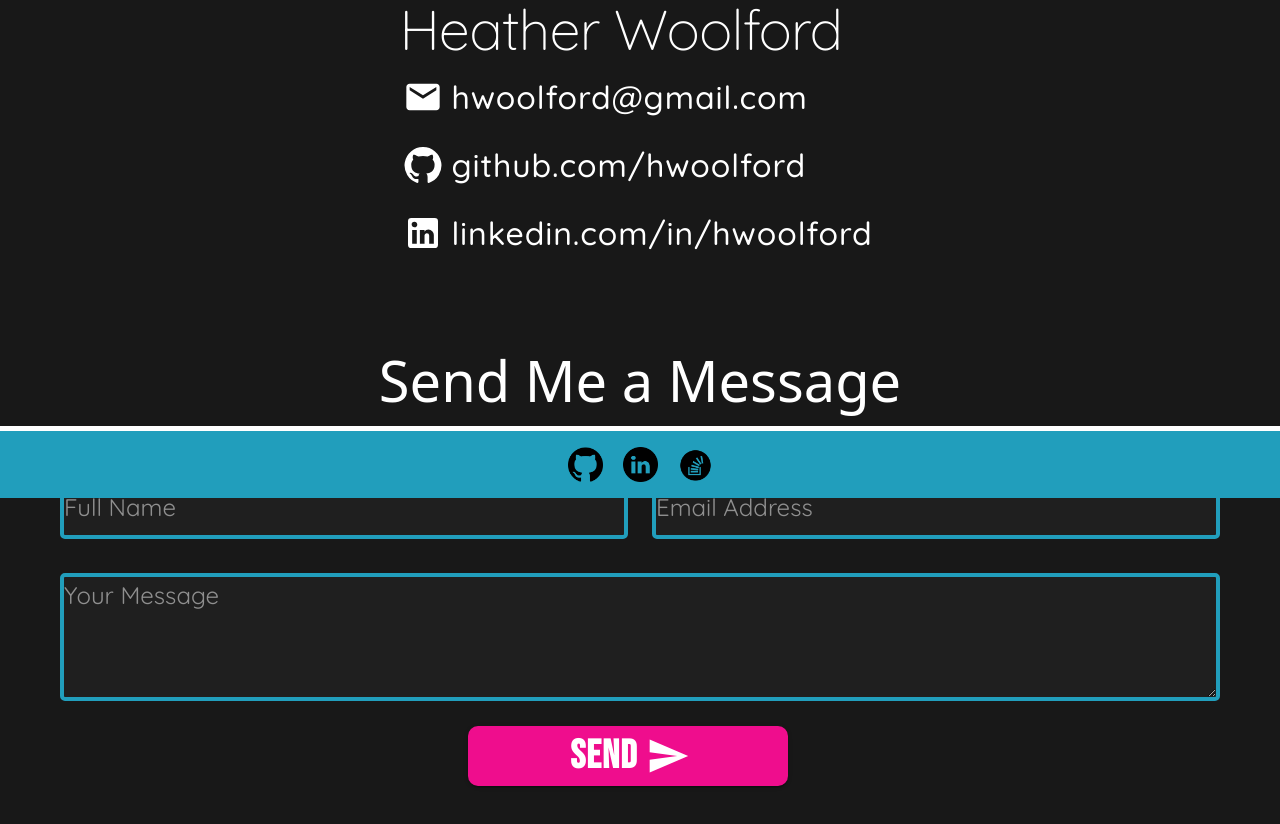
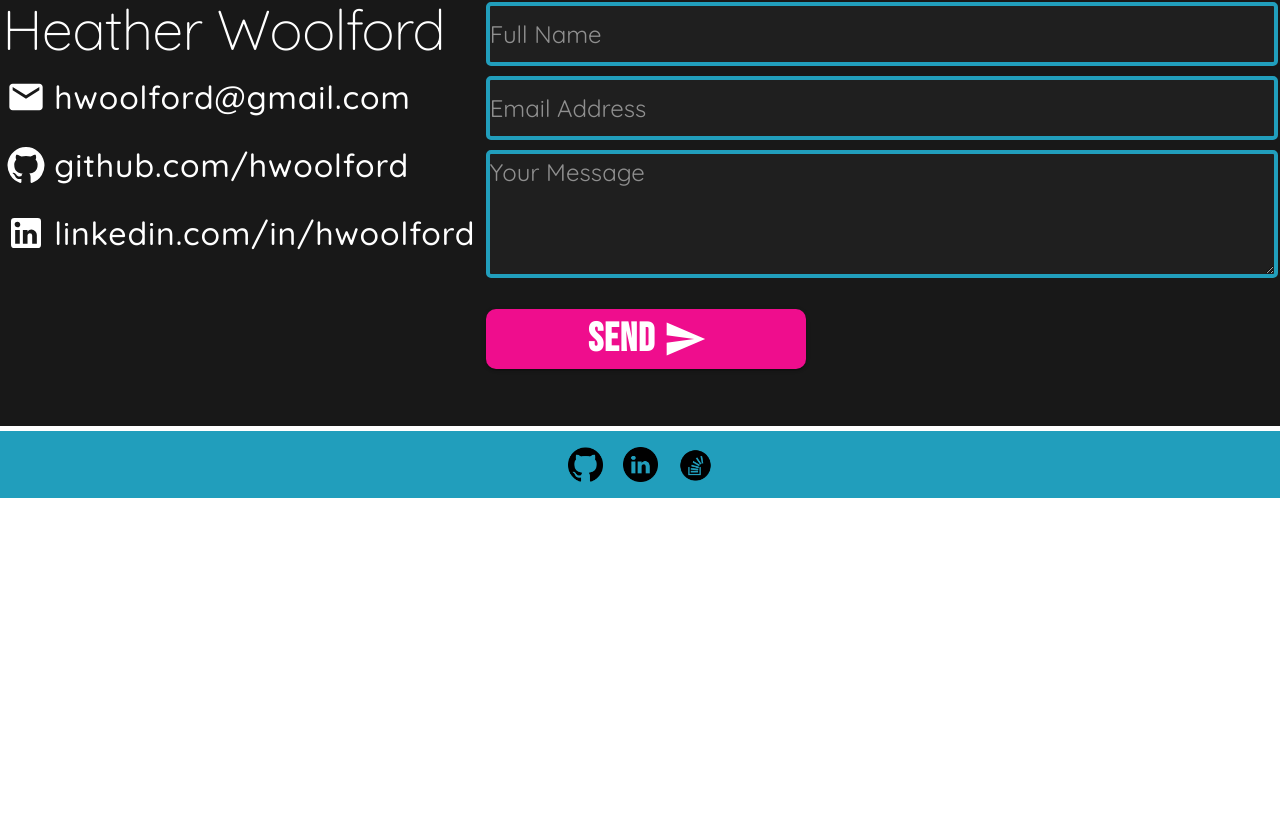
Before and after one commit to hwoolford/Portfolio, a React (Vite) app: page /contact in a window 1280 px wide. Shown: the part 302-1126 px from the top of the page. After the commit the page ends 800 px from the top, so only its background shows below. Built offline with nearby package versions, Linux system fonts and the light colour scheme; a web font is replaced by a local one.

Commit message:
commented out box and grid components to see if netlify will recognize the form

```diff
--- a/src/components/ContactForm/ContactForm.jsx
+++ b/src/components/ContactForm/ContactForm.jsx
@@ -2,9 +2,9 @@ import "../ContactForm/ContactForm.css";
 
 import { useState } from "react";
 import {
-  Box,
+  // Box,
   Button,
-  Grid,
+  // Grid,
 } from "@mui/material/";
 import SendIcon from "@mui/icons-material/Send";
 import { validateEmail } from "../../utils/validateEmail";
@@ -57,23 +57,23 @@ export default function ContactForm() {
     <>
       <h2 className="send-message">Send Me a Message</h2>
       <div className="form-container">
-          <Box
-            container="true"
+          {/* <Box */}
+            {/* container="true"
             noValidate
             autoComplete="off"
             sx={{ flexGrow: 1 }}
-          >
+          > */}
             <form className="form" name="contact" method="post" data-netlify="true" onSubmit={handleFormSubmit}>
               <input type="hidden" name="form-name" value="contact" />
-              <Grid container spacing={3} justifyContent="center">
-                <Grid
+              {/* <Grid container spacing={3} justifyContent="center"> */}
+                {/* <Grid
                   item
                   xs={12}
                   md={6}
                   container
                   justifyContent="center"
                   alignItems="center"
-                >
+                 >  */}
                   <input
                     type="text"
                     required
@@ -85,15 +85,15 @@ export default function ContactForm() {
                     value={name}
                     onChange={handleInputChange}
                   ></input>
-                </Grid>
-                <Grid
+                {/* </Grid> */}
+                {/* <Grid
                   item
                   xs={12}
                   md={6}
                   container
                   justifyContent="center"
                   alignItems="center"
-                >
+                > */}
                   <input
                     type="email"
                     required
@@ -105,15 +105,15 @@ export default function ContactForm() {
                     value={email}
                     onChange={handleInputChange}
                   ></input>
-                </Grid>
-                <Grid
+                {/* </Grid> */}
+                {/* <Grid
                   item
                   xs={12}
                   md={12}
                   container
                   justifyContent="center"
                   alignItems="center"
-                >
+                > */}
                   <textarea
                     type="text"
                     required
@@ -125,9 +125,9 @@ export default function ContactForm() {
                     value={message}
                     onChange={handleInputChange}
                   ></textarea>
-                </Grid>
+                {/* </Grid> */}
                 <div className="button-container">
-                    <Grid item xs={12} md={12} justifyContent="center" container>
+                    {/* <Grid item xs={12} md={12} justifyContent="center" container> */}
                     <Button
                       variant="contained"
                       type="submit"
@@ -135,11 +135,11 @@ export default function ContactForm() {
                       >
                         Send
                       </Button>
-                    </Grid>
+                    {/* </Grid> */}
                 </div>
-              </Grid>
+              {/* </Grid> */}
             </form>
-          </Box>
+          {/* </Box> */}
       </div>
     </>
   );
```
